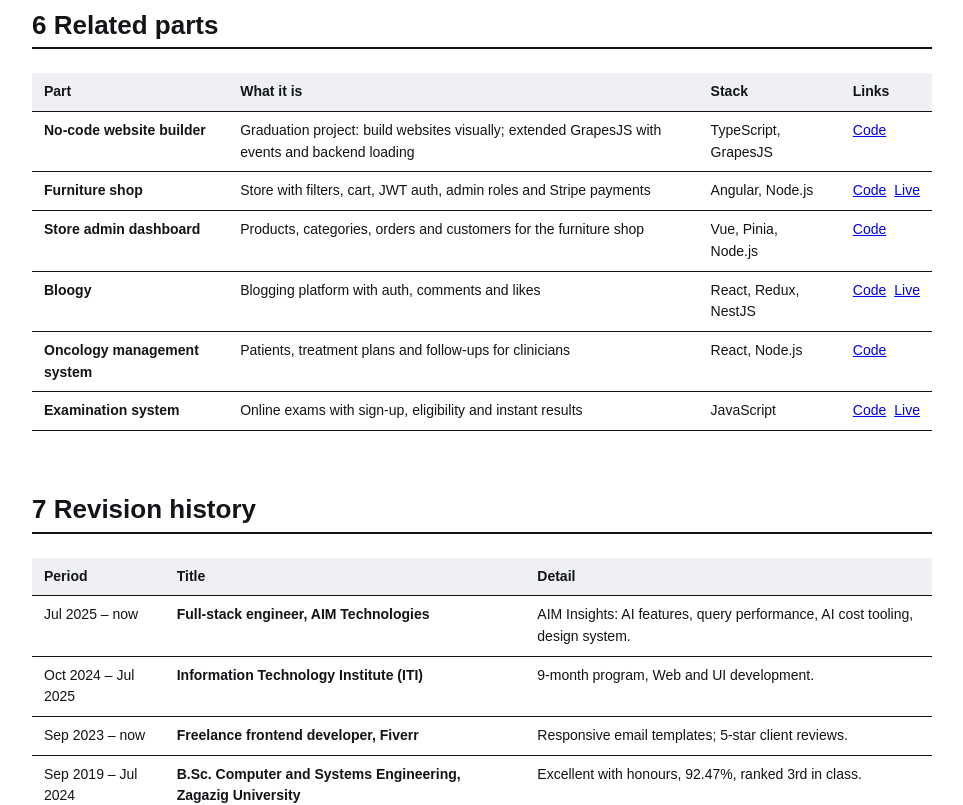
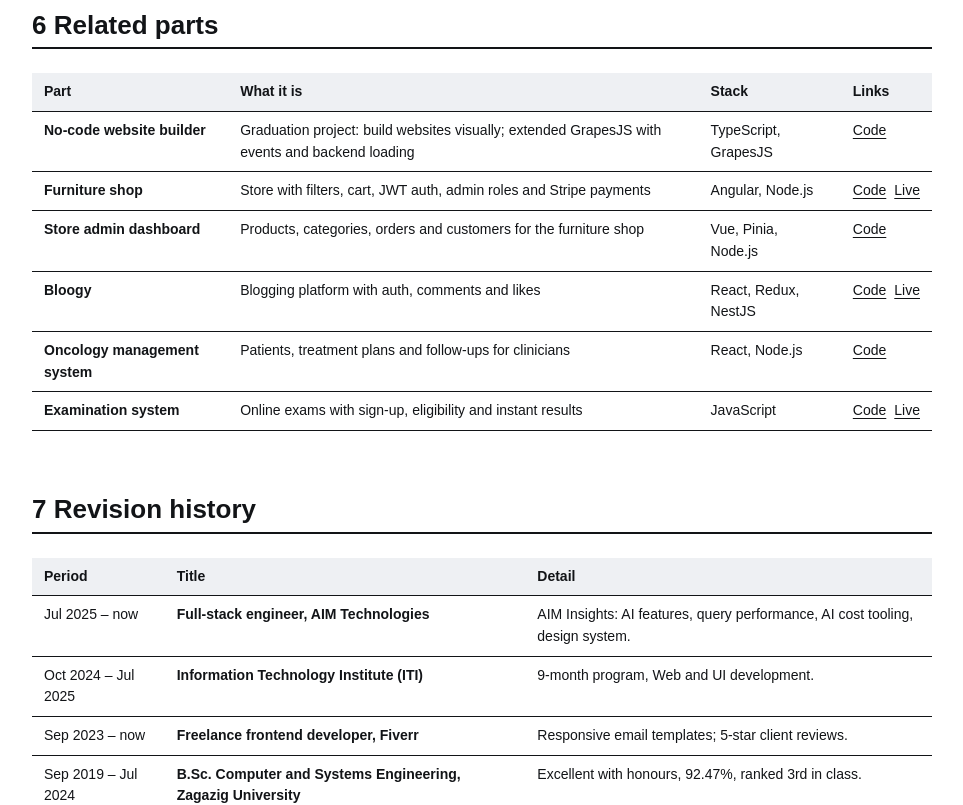
Before and after one commit to Kamilia98/Portfolio, a React (Vite) app: page / in a window 1280 px wide. Shown: the part 1360-2165 px from the top of the page, without its empty margins (300-1263 px from the left). Built offline with nearby package versions, Linux system fonts and the light colour scheme.

Commit message:
fix: links use ink with an underline, accent on hover

```diff
--- a/src/styles/base.css
+++ b/src/styles/base.css
@@ -10,6 +10,17 @@ body {
   color: var(--ink);
   font: var(--size-body)/var(--line-body) var(--font);
   font-variant-numeric: tabular-nums;
+}
+
+:where(a) {
+  color: var(--ink);
+  text-decoration: underline;
+  text-decoration-thickness: 1px;
+  text-underline-offset: 3px;
+}
+
+:where(a:hover) {
+  color: var(--accent);
 }
 
 :focus-visible {
```
Also changed, not shown: 1 other file (tests, documents, lock files or other folders).
